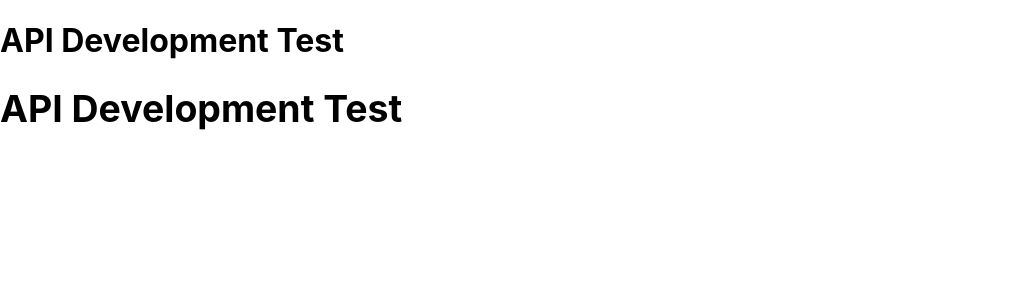
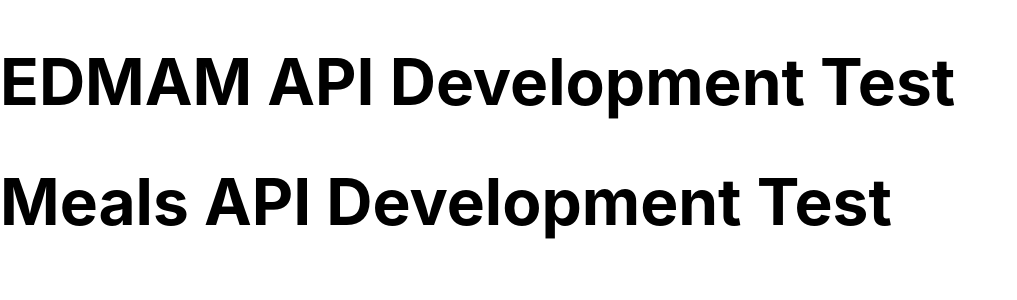
Before and after one commit to Boscobrand/PROJECT-TWO, a React (Create React App) app in the folder tb-beast/: page / in a window 1280 px wide. Shown: the top 300 px of the page, without its empty margins (0-1017 px from the left). Built offline with nearby package versions, Linux system fonts and the light colour scheme.

Commit message:
edmam and Meals APIs functioning

```diff
--- a/tb-beast/src/App.js
+++ b/tb-beast/src/App.js
@@ -1,23 +1,16 @@
 import React from "react"
 import Axios from "axios"
 import APImeals from "./Components/APImeals"
+import APIedmam from "./Components/APIedmam"
 
 const App = () => {
-    const APP_ID = "59afb331"
-    const APP_KEY = "b2ac96d2f234e2da44353b847332685e"
 
-    const url = 'https://api.edamam.com/search?q=chicken&app_id=' + APP_ID + "&app_key=" + APP_KEY;
-
-    const getData = async () => {
-        const result = await Axios.get(url);
-        console.log(result)
-    }
 
     return(
         <div className="APP">
-            <h1 onClick={getData}> API Development Test</h1>
+            <h1><APIedmam/></h1>
 
-            <h3><APImeals data={getData}/></h3>
+            <h1><APImeals/></h1>
             </div>
 
     );
--- /dev/null
+++ b/tb-beast/src/Components/APIedmam.js
@@ -0,0 +1,23 @@
+import React from "react"
+import Axios from "axios"
+
+
+const APIedmam = () => {
+    const APP_ID = "59afb331"
+    const APP_KEY = "b2ac96d2f234e2da44353b847332685e"
+
+    const url = 'https://api.edamam.com/search?q=seafood&app_id=' + APP_ID + "&app_key=" + APP_KEY;
+
+    const getData = async () => {
+        const result = await Axios.get(url);
+        console.log(result)
+    }
+
+    return(
+        <div className="APP">
+            <h1 onClick={getData}> EDMAM API Development Test</h1>
+            </div>
+
+    );
+}
+export default APIedmam;
--- a/tb-beast/src/Components/APImeals.js
+++ b/tb-beast/src/Components/APImeals.js
@@ -5,7 +5,8 @@
     // const APP_ID = "9973533"
     // const APP_KEY = "1"
 
-    const url = 'https://www.themealdb.com/api/json/v2/9973533/latest.php'
+    // const url = 'https://www.themealdb.com/api/json/v2/9973533/latest.php'
+    const url = "http://www.themealdb.com/api/json/v1/1/filter.php?c=Seafood"
 
     const getData = async () => {
         const result = await Axios.get(url);
@@ -14,7 +15,7 @@
 
     return(
         <div className="Meal">
-            <h1 onClick={getData}> API Development Test</h1>
+            <h1 onClick={getData}> Meals API Development Test</h1>
         </div>
     );
 }
```
